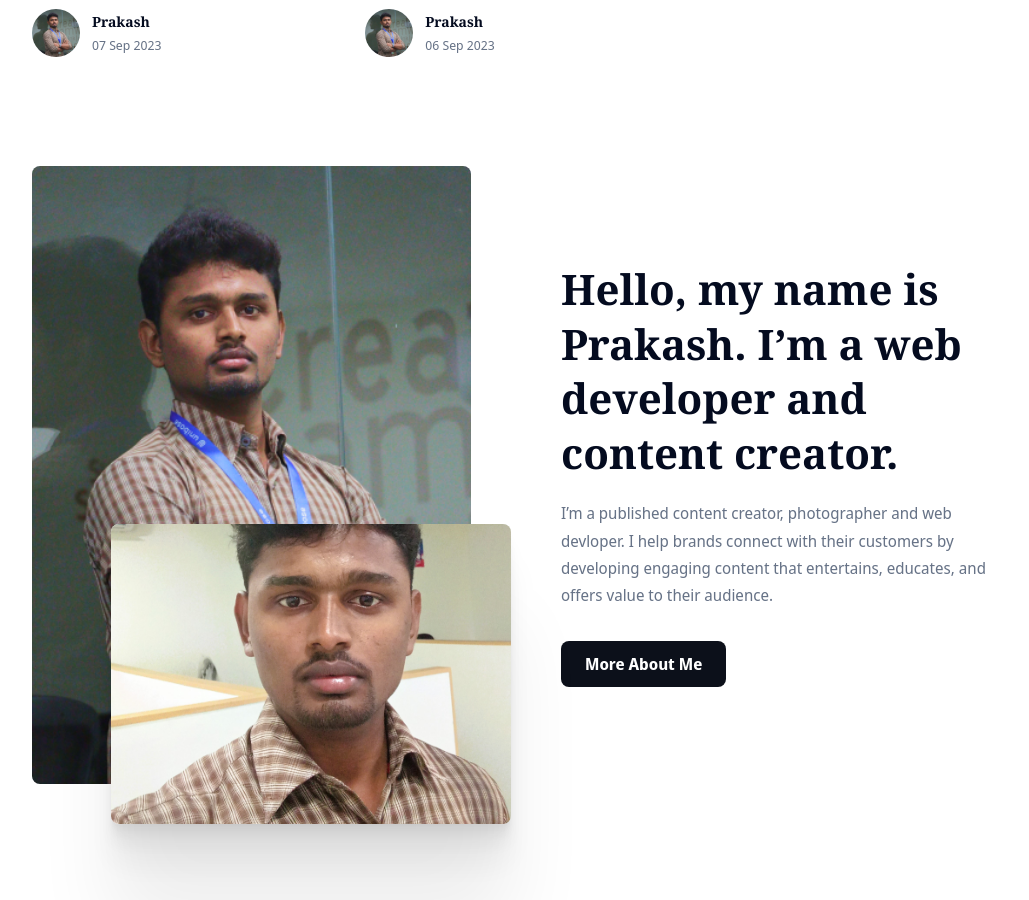
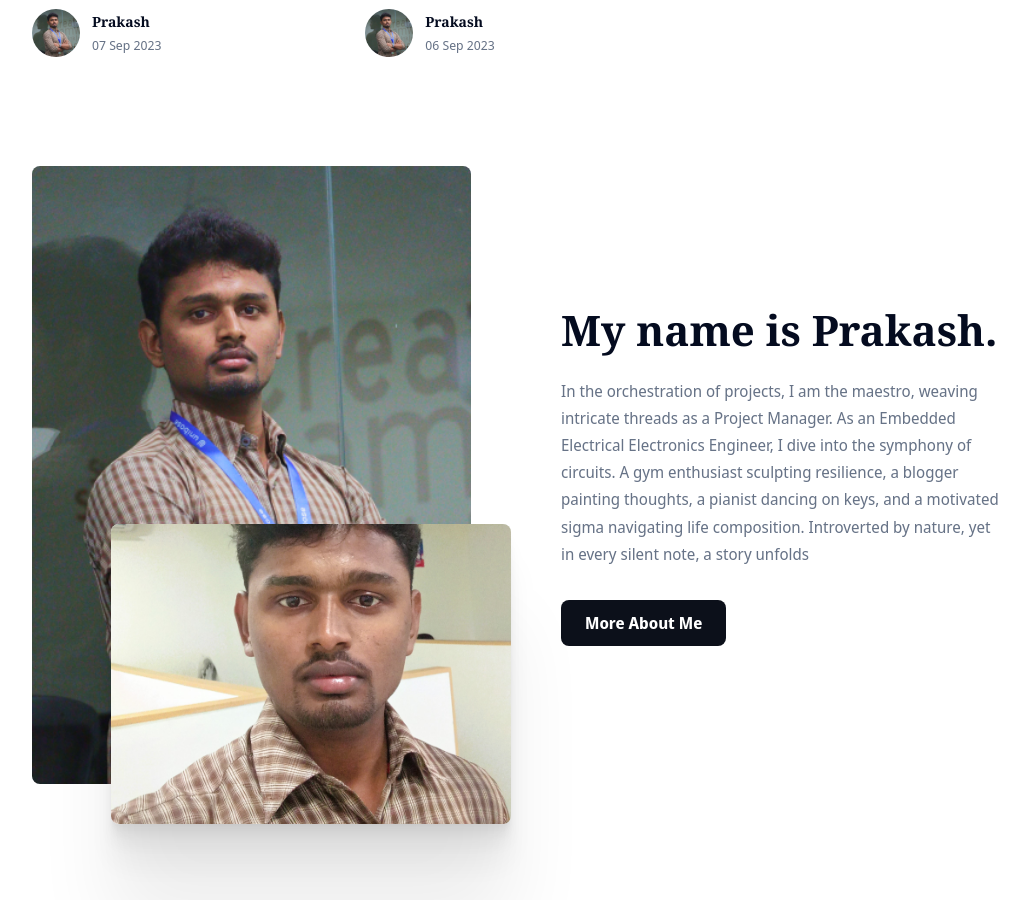
Before and after one commit to PrakasRavichandran/dairy-blog, a Jekyll site: the page built from index.html, in a window 1280 px wide and 900 px high, scrolled down 5228 px. Shown: the whole window, without its empty margins (124-1153 px from the left). Built offline with Jekyll 4.4.1, drawn with Linux system fonts in a browser that asks for light colours; nearby versions of some CDN libraries.

Commit message:
Update settings.yml

```diff
--- a/_data/settings.yml
+++ b/_data/settings.yml
@@ -65,21 +65,10 @@ tag__settings:
 
 #-------------------------------
 # Author Section Settings
-#  author__section:
-#  enable: true
-#  author__section__title: Hello, I’m Prakash. I’m a published content creator, project manager, and web developer.
-#  author__section__description: Project Manager by day, weights by night, Introvert at heart, Blogger of thoughts, Web Developer in action, Pianist in harmony with life
-#  aurhor__section__button__text: More About Me
-#  aurhor__section__button__link: /about
-#  author__section__big__image: /images/heros.jpg
-#  author__section__small__image: #/images/hero.jpg
-
-#-------------------------------
-# Author Section Settings
 author__section:
   enable: true
-  author__section__title: Hello, my name is Prakash. I’m a web developer and content creator.
-  author__section__description: I’m a published content creator, photographer and web devloper. I help brands connect with their customers by developing engaging content that entertains, educates, and offers value to their audience.
+  author__section__title: My name is Prakash.
+  author__section__description: In the orchestration of projects, I am the maestro, weaving intricate threads as a Project Manager. As an Embedded Electrical Electronics Engineer, I dive into the symphony of circuits. A gym enthusiast sculpting resilience, a blogger painting thoughts, a pianist dancing on keys, and a motivated sigma navigating life composition. Introverted by nature, yet in every silent note, a story unfolds
   aurhor__section__button__text: More About Me
   aurhor__section__button__link: /about
   author__section__big__image: /images/hero.jpg
```
